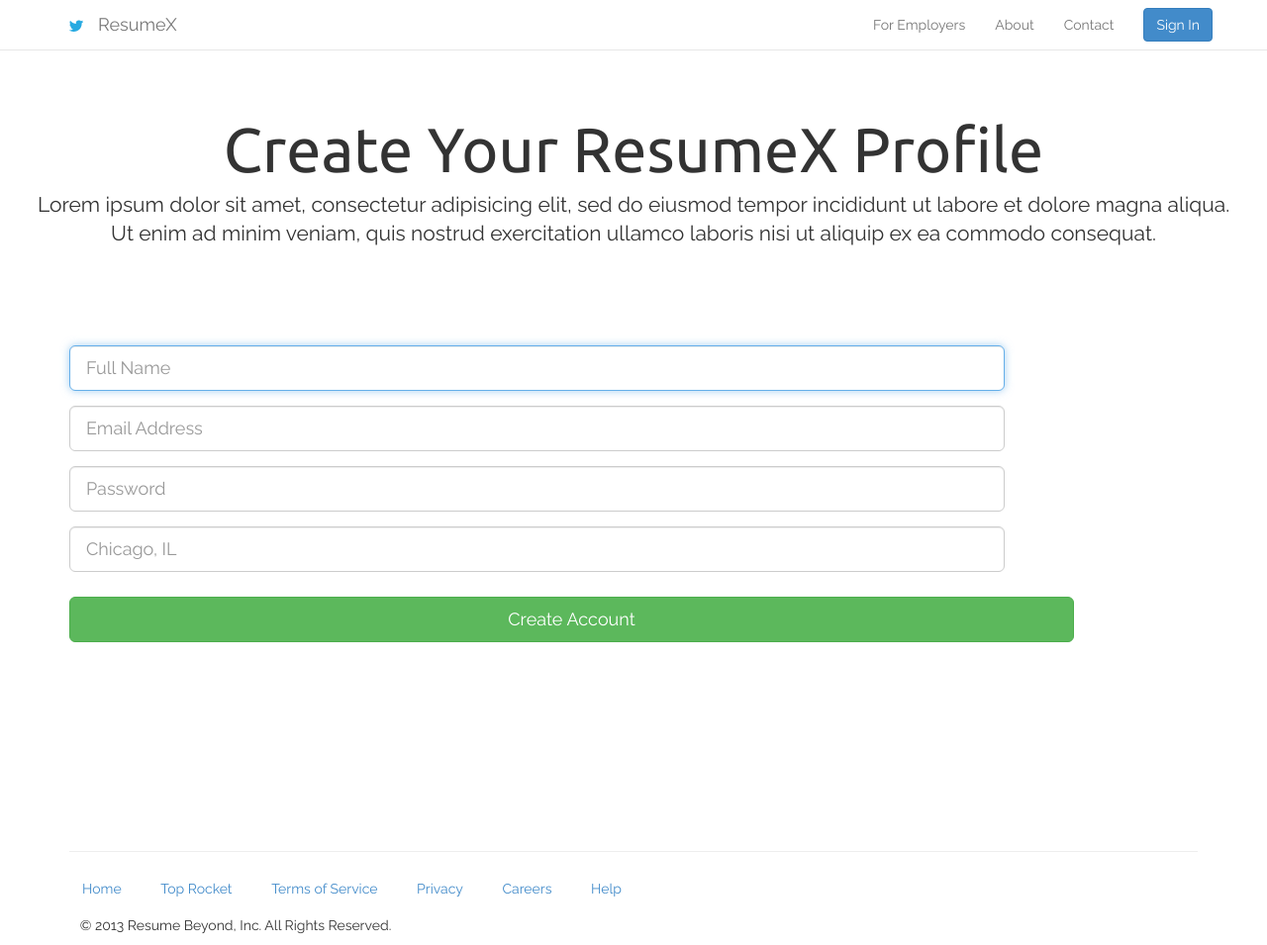
After one commit to bf215181b5140522137b3d4f6b73544a/alakazam, a Python web app: template alakazam/templates/register.jinja2 in a window 1280 px wide. The commit adds this page. Shown: the whole page at 99% size. Run offline with Jinja, Linux system fonts and the light colour scheme; the template is opened without the code that fills it, so the values that code supplies are empty.

Commit message:
Broke-out nav, updated Pyramid to use view_configs, added routes for home, register, and login, and made other misc template changes.

```diff
--- a/alakazam/templates/_layout.jinja2
+++ b/alakazam/templates/_layout.jinja2
@@ -32,12 +32,12 @@
             <div class="container">
                 <hr />
                 <ul class="list-inline">
-                    <li><button type="button" class="btn btn-link">Home</button></li>
-                    <li><button type="button" class="btn btn-link">Top Rocket</button></li>
-                    <li><button type="button" class="btn btn-link">Terms of Service</button></li>
-                    <li><button type="button" class="btn btn-link">Privacy</button></li>
-                    <li><button type="button" class="btn btn-link">Careers</button></li>
-                    <li><button type="button" class="btn btn-link">Help</button></li>
+                    <li><a href="/" class="btn btn-link">Home</a></li>
+                    <li><a href="#" class="btn btn-link">Top Rocket</a></li>
+                    <li><a href="/terms" class="btn btn-link">Terms of Service</a></li>
+                    <li><a href="/privacy" class="btn btn-link">Privacy</a></li>
+                    <li><a href="/careers" class="btn btn-link">Careers</a></li>
+                    <li><a href="/help" class="btn btn-link">Help</a></li>
                 </ul>
             </div>
             <div class="container footer-copyright">
--- /dev/null
+++ b/alakazam/templates/nav.jinja2
@@ -0,0 +1,54 @@
+<div class="navbar navbar-default navbar-static-top" role="navigation">
+    <div class="container">
+        <div class="navbar-header">
+            <button type="button" class="navbar-toggle" data-toggle="collapse" data-target=".navbar-collapse">
+                <span class="sr-only">Toggle navigation</span>
+                <span class="icon-bar"></span>
+                <span class="icon-bar"></span>
+                <span class="icon-bar"></span>
+            </button>
+            <a class="navbar-brand" href="/"><img src="{{request.application_url}}/static/images/logo.png"></a>
+            <a class="navbar-brand" href="/">ResumeX</a>
+        </div>
+        <div class="navbar-collapse collapse">
+            <ul class="nav navbar-nav navbar-right">
+                <li><a href="#employers">For Employers</a></li>
+                <li class="#about"><a href="#">About</a></li>
+                <li><a href="#contact">Contact</a></li>
+                <li>
+                    <form class="navbar-form navbar-right" role="form">
+                        <a data-toggle="modal" href="#login" class="btn btn-primary">Sign In</a>
+                    </form>
+                </li>
+            </ul>
+        </div>
+    </div>
+</div>
+<!-- Sign In Modal -->
+<div class="modal fade" id="login" role="dialog">
+    <div class="modal-dialog cream-dust">
+        <div class="modal-content">
+            <form role="form">
+                <div class="modal-header">
+                    <a class="close" data-dismiss="modal">&times;</a>
+                    <h3>Sign In to ResumeX</h3>
+                </div>
+                <div class="modal-body">
+                    <div class="form-group">
+                        <label for="email">Email address</label>
+                        <input type="email" class="form-control input-lg" id="email" placeholder="Email">
+                    </div>
+                    <div class="form-group">
+                        <label for="passw0rd">Password</label>
+                        <input type="password" class="form-control input-lg" id="passw0rd" placeholder="Password">
+                        <br />
+                        <a href="#">Forgot your password?</a>
+                    </div>
+                </div>
+                <div class="modal-footer">
+                    <button type="button" class="btn btn-primary btn-block">Sign In</button>
+                </div>
+            </form>
+        </div>
+    </div>
+</div>
--- /dev/null
+++ b/alakazam/templates/register.jinja2
@@ -0,0 +1,54 @@
+{% extends "_layout.jinja2" %}
+{% block title %}ResumeX Registration{% endblock %}
+{% block content %}
+    {% include 'nav.jinja2' %}
+    <div class="jumbotron">
+        <h1>Create Your ResumeX Profile</h1>
+        <p class="lead">Lorem ipsum dolor sit amet, consectetur adipisicing elit, sed do eiusmod tempor incididunt ut labore et dolore magna aliqua. Ut enim ad minim veniam, quis nostrud exercitation ullamco laboris nisi ut aliquip ex ea commodo consequat.</p>
+    </div>
+    <div class="container">
+        <form class="form-horizontal" role="form">
+            <div class="row">
+                <div class="col-lg-12">
+                    <div class="form-group">
+                        <div class="col-sm-10">
+                            <input autofocus="autofocus" type="text" class="form-control input-lg" id="register_name" placeholder="Full Name">
+                        </div>
+                    </div>
+                </div>
+            </div>
+            <div class="row">
+                <div class="col-lg-12">
+                    <div class="form-group">
+                        <div class="col-sm-10">
+                            <input type="email" class="form-control input-lg" id="register_email" placeholder="Email Address">
+                        </div>
+                    </div>
+                </div>
+            </div>
+            <div class="row">
+                <div class="col-lg-12">
+                    <div class="form-group">
+                        <div class="col-sm-10">
+                            <input type="password" class="form-control input-lg" id="register_password" placeholder="Password">
+                        </div>
+                    </div>
+                </div>
+            </div>
+            <div class="row">
+                <div class="col-lg-12">
+                    <div class="form-group">
+                        <div class="col-sm-10">
+                            <input type="text" class="form-control input-lg" id="register_location" placeholder="Chicago, IL">
+                        </div>
+                    </div>
+                </div>
+            </div>
+            <div class="row" style="padding: 10px 125px 10px 0px;">
+                <div class="col-lg-12">
+                    <button class="btn btn-success btn-lg btn-block" type="button">Create Account</button>
+                </div>
+            </div>
+        </form>
+    </div> <!-- End Container -->
+{% endblock %}
```
Also changed, not shown: alakazam/__init__.py (+23 -9 lines), alakazam/templates/home.jinja2 (added, +61 -0 lines), alakazam/templates/index.jinja2 (deleted, +0 -131 lines), alakazam/views.py (+16 -2 lines).
